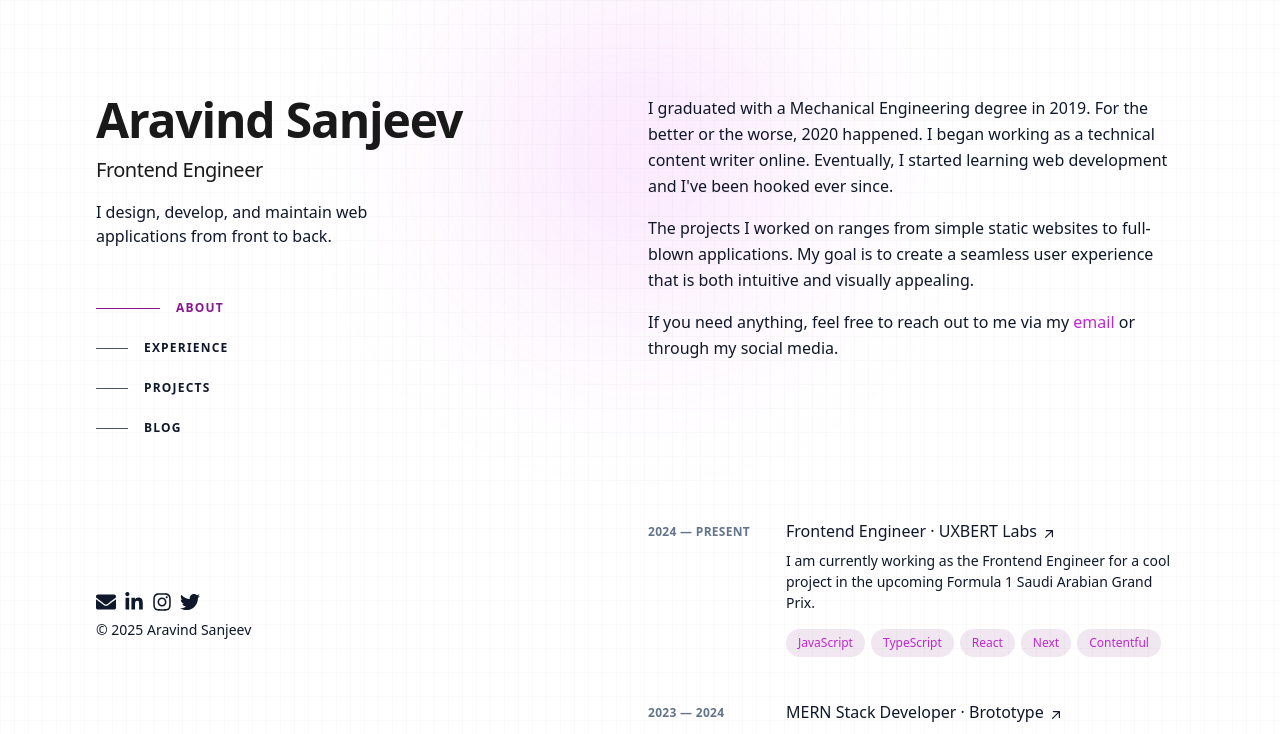
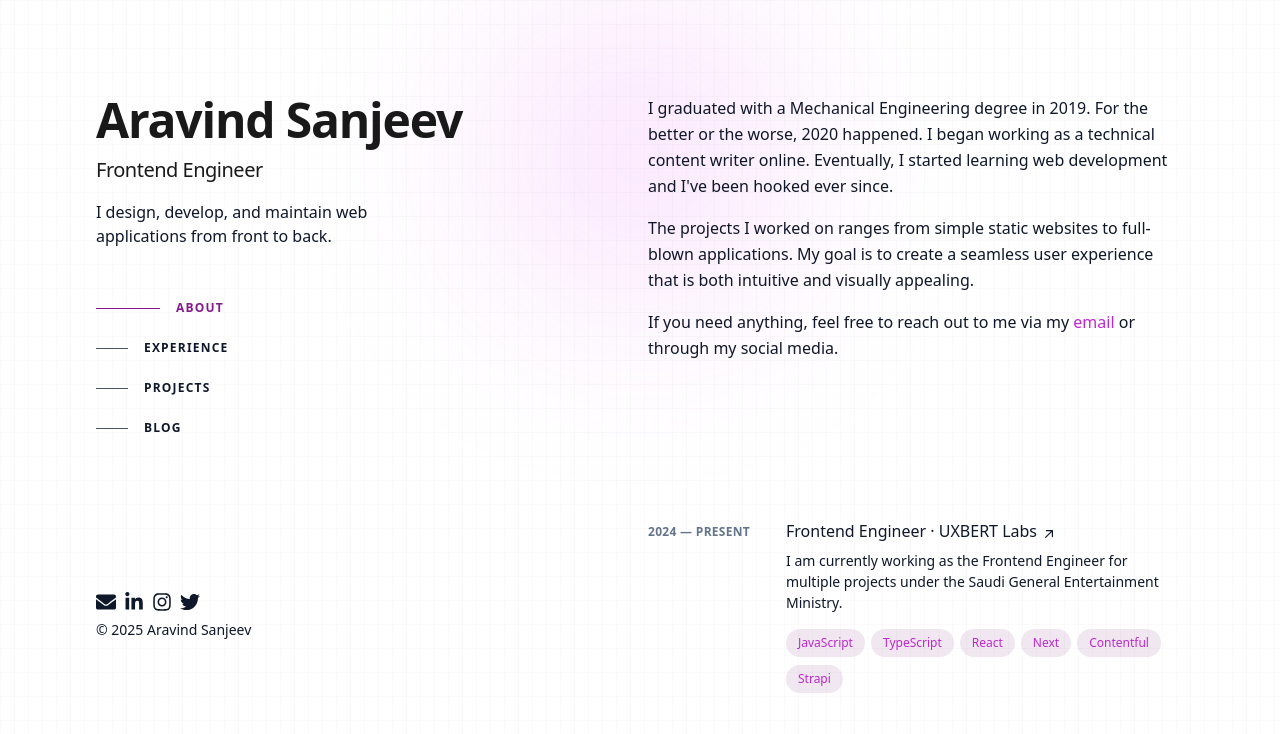
Before and after one commit to aravsanj/aravindsanjeev.com, a Next.js app: page / in a window 1280 px wide. Shown: the top 734 px of the page. Built offline with nearby package versions, Linux system fonts and the light colour scheme.

Commit message:
fix: exp description

```diff
--- a/src/components/experience.tsx
+++ b/src/components/experience.tsx
@@ -7,8 +7,15 @@ const exp = [
     company: "UXBERT Labs",
     companyUrl: "https://uxbert.com/",
     description:
-      "I am currently working as the Frontend Engineer for a cool project in the upcoming Formula 1 Saudi Arabian Grand Prix.",
-    technologies: ["JavaScript", "TypeScript", "React", "Next", "Contentful"],
+      "I am currently working as the Frontend Engineer for multiple projects under the Saudi General Entertainment Ministry.",
+    technologies: [
+      "JavaScript",
+      "TypeScript",
+      "React",
+      "Next",
+      "Contentful",
+      "Strapi",
+    ],
   },
   {
     duration: "2023 — 2024",
```
